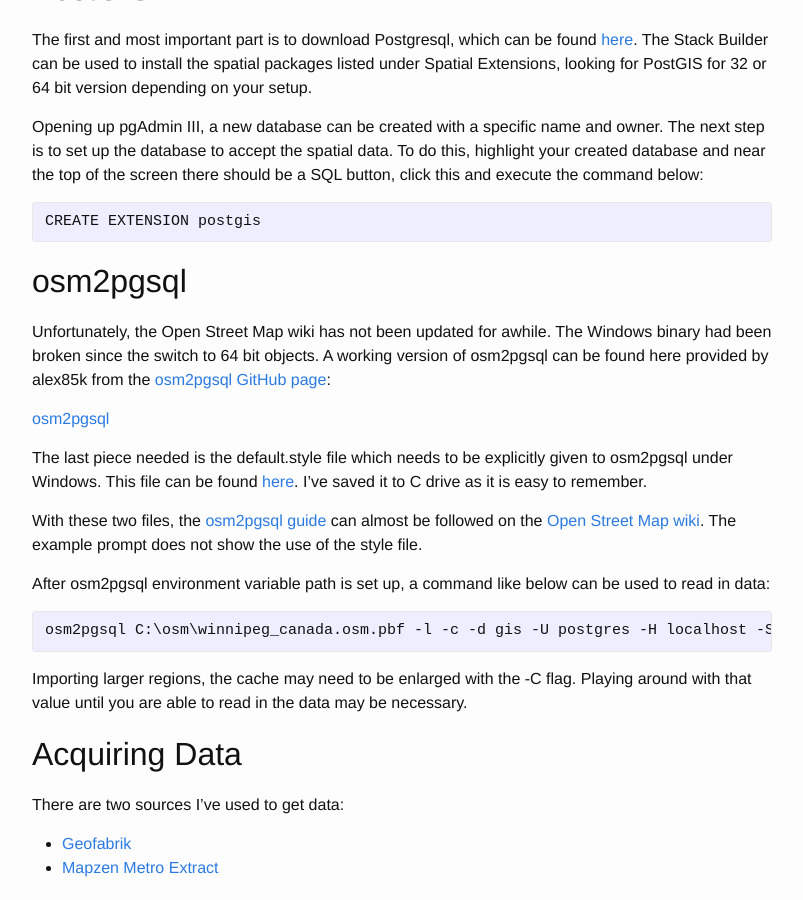
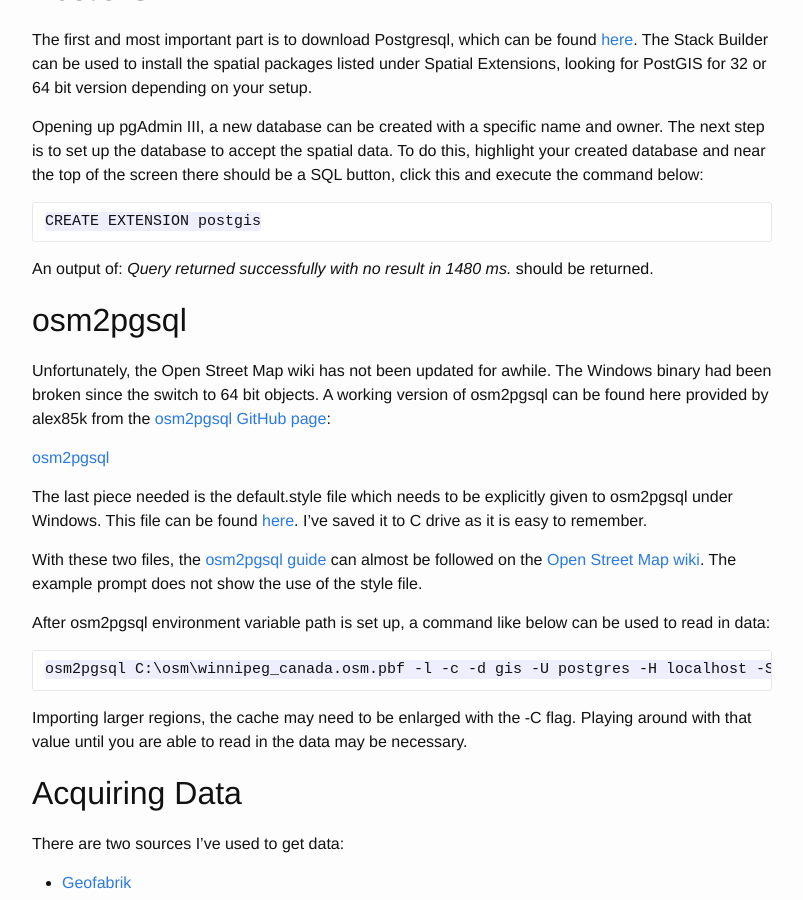
Before and after one commit to awcull/awcull.github.io, a Jekyll site: the page built from _posts/2015-09-30-postgis-osm2pgsql-windows.md, in a window 1280 px wide and 900 px high, scrolled down 324 px. Shown: the whole window, without its empty margins (238-1041 px from the left). Built offline with Jekyll 4.4.1, drawn with Linux system fonts in a browser that asks for light colours.

Commit message:
Fixed code highlighting showing '{}' in post

````diff
--- a/_posts/2015-09-30-postgis-osm2pgsql-windows.md
+++ b/_posts/2015-09-30-postgis-osm2pgsql-windows.md
@@ -14,9 +14,11 @@
 
 Opening up pgAdmin III, a new database can be created with a specific name and owner.  The next step is to set up the database to accept the spatial data.  To do this, highlight your created database and near the top of the screen there should be a SQL button, click this and execute the command below:
 
-```{}
+```
 CREATE EXTENSION postgis
 ```
+
+An output of: *Query returned successfully with no result in 1480 ms.* should be returned.
 
 ## osm2pgsql
 
@@ -30,7 +32,7 @@
 
 After osm2pgsql environment variable path is set up, a command like below can be used to read in data:
 
-```{}
+```
 osm2pgsql C:\osm\winnipeg_canada.osm.pbf -l -c -d gis -U postgres -H localhost -S C:\default.style
 ```
 
````
